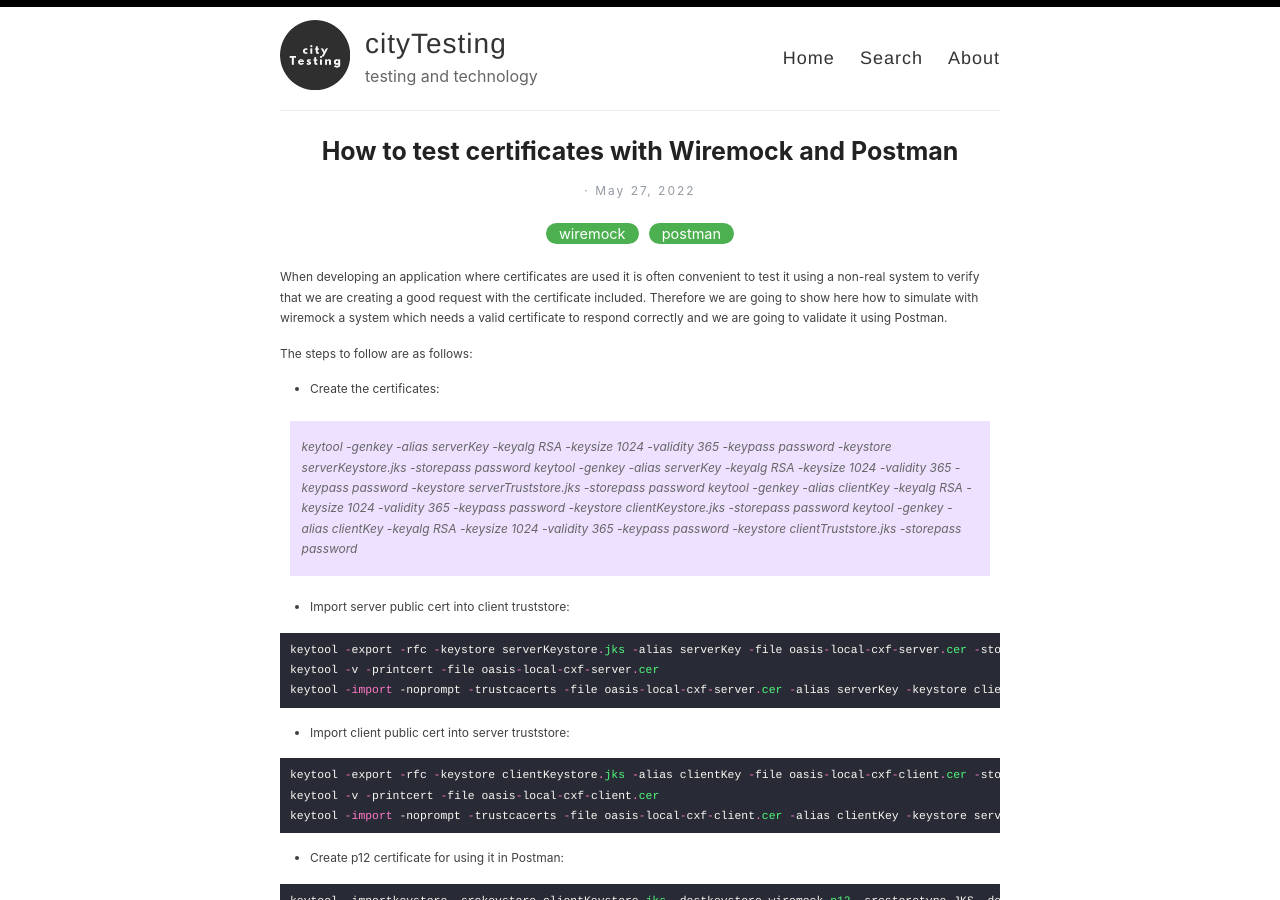
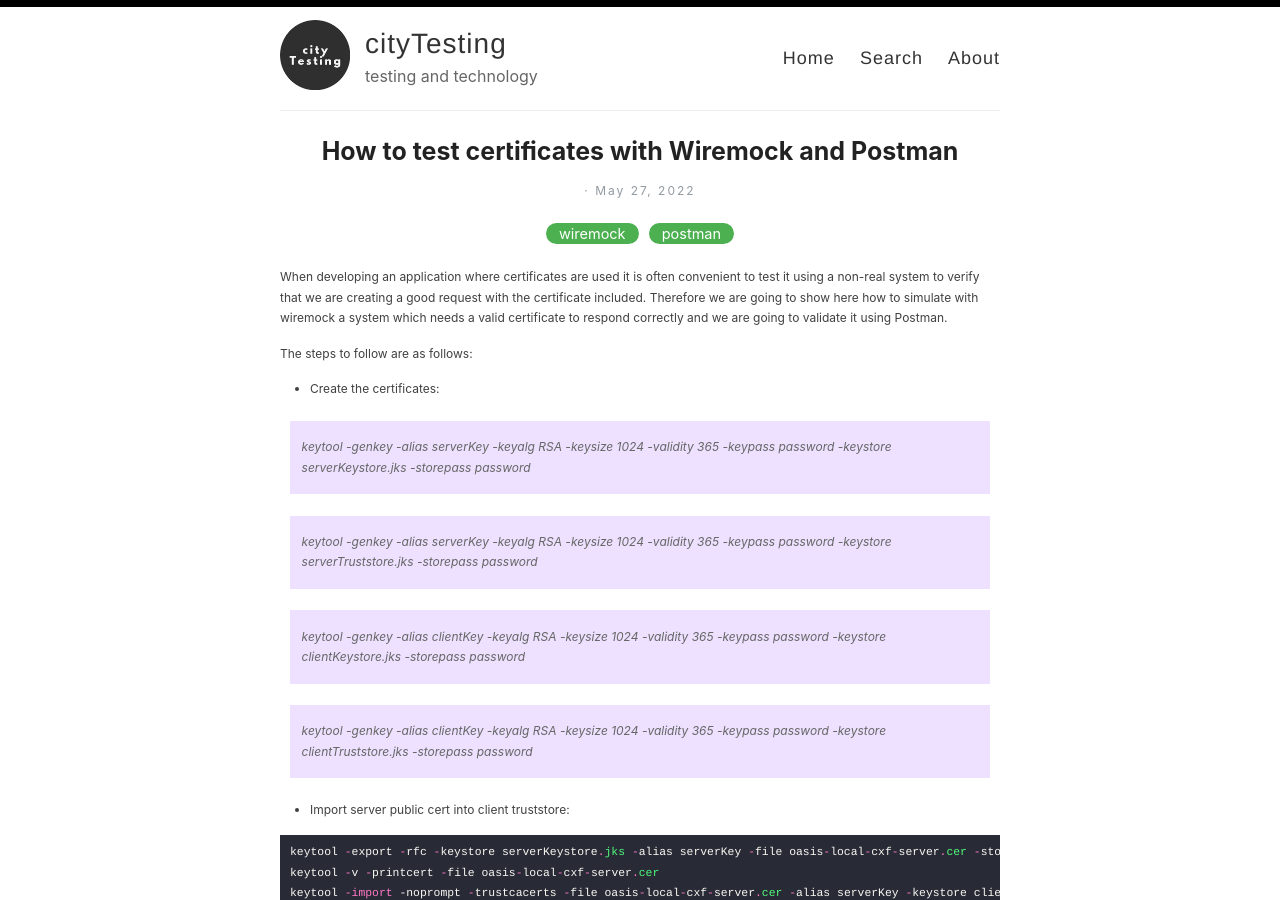
Before and after one commit to cityTesting/citytesting.github.io, a Jekyll site: the page built from _posts/2022-05-27-https-wiremock-postman.md, in a window 1280 px wide and 900 px high. Built offline with Jekyll 4.4.1, drawn with Linux system fonts in a browser that asks for light colours; part of the change alters nothing that is shown.

```diff
--- a/_posts/2022-05-27-https-wiremock-postman.md
+++ b/_posts/2022-05-27-https-wiremock-postman.md
@@ -10,8 +10,11 @@ The steps to follow are as follows:
 - Create the certificates:
 
 > keytool  -genkey -alias serverKey -keyalg RSA -keysize 1024  -validity 365 -keypass password  -keystore serverKeystore.jks -storepass password
+
 > keytool  -genkey -alias serverKey -keyalg RSA -keysize 1024  -validity 365 -keypass password  -keystore serverTruststore.jks -storepass password
+
 > keytool  -genkey -alias clientKey -keyalg RSA -keysize 1024  -validity 365 -keypass password  -keystore clientKeystore.jks -storepass password
+
 > keytool  -genkey -alias clientKey -keyalg RSA -keysize 1024  -validity 365 -keypass password  -keystore clientTruststore.jks -storepass password
 
 - Import server public cert into client truststore:
@@ -47,7 +50,7 @@ keytool -import -noprompt -trustcacerts -file oasis-local-cxf-client.cer -alias
 
 - Add certificate 'wiremock.p12' to Postman
 
-![](https://i.imgur.com/byevASo.png)
+![](https://i.imgur.com/byevASos.png)
 
 
 continue..
```
